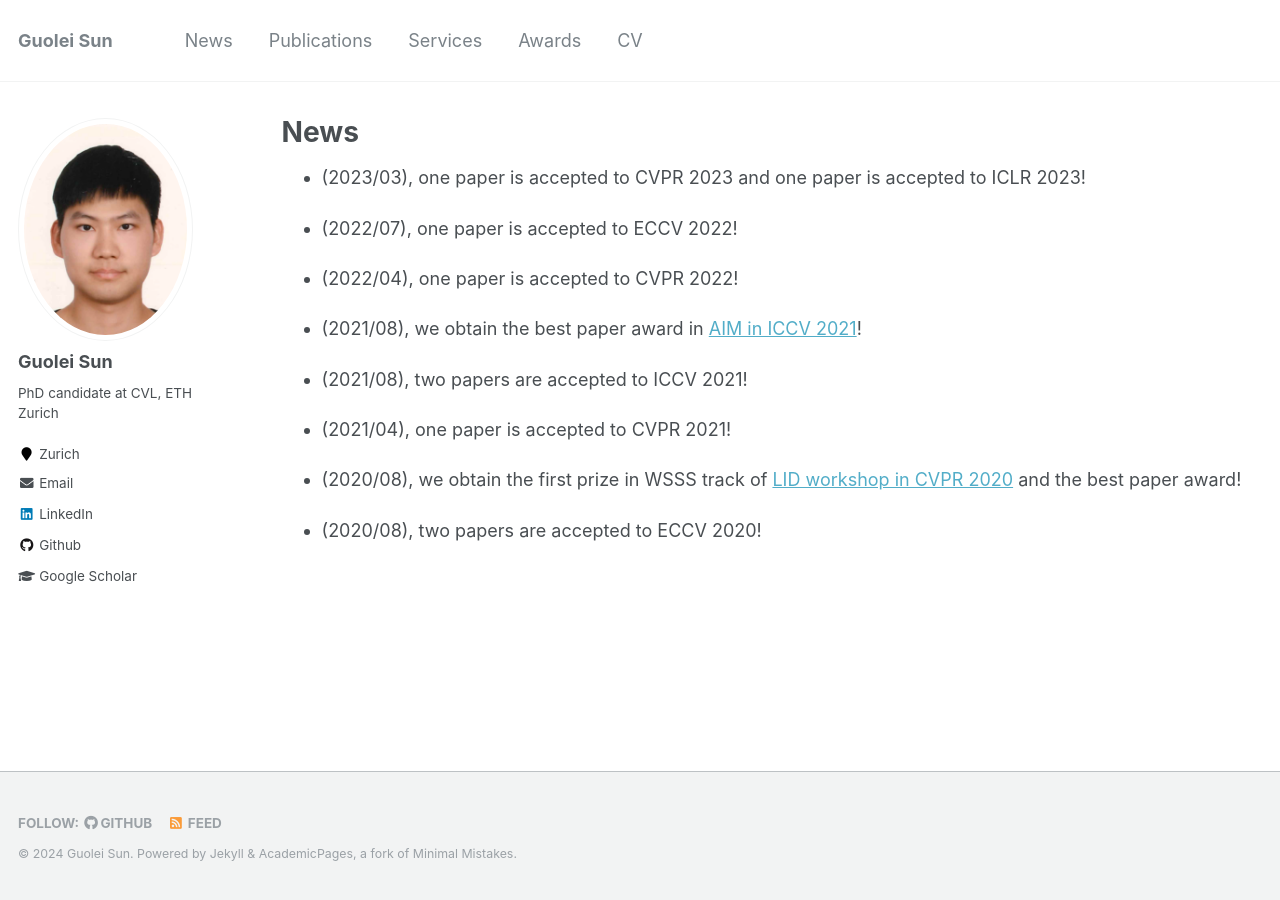
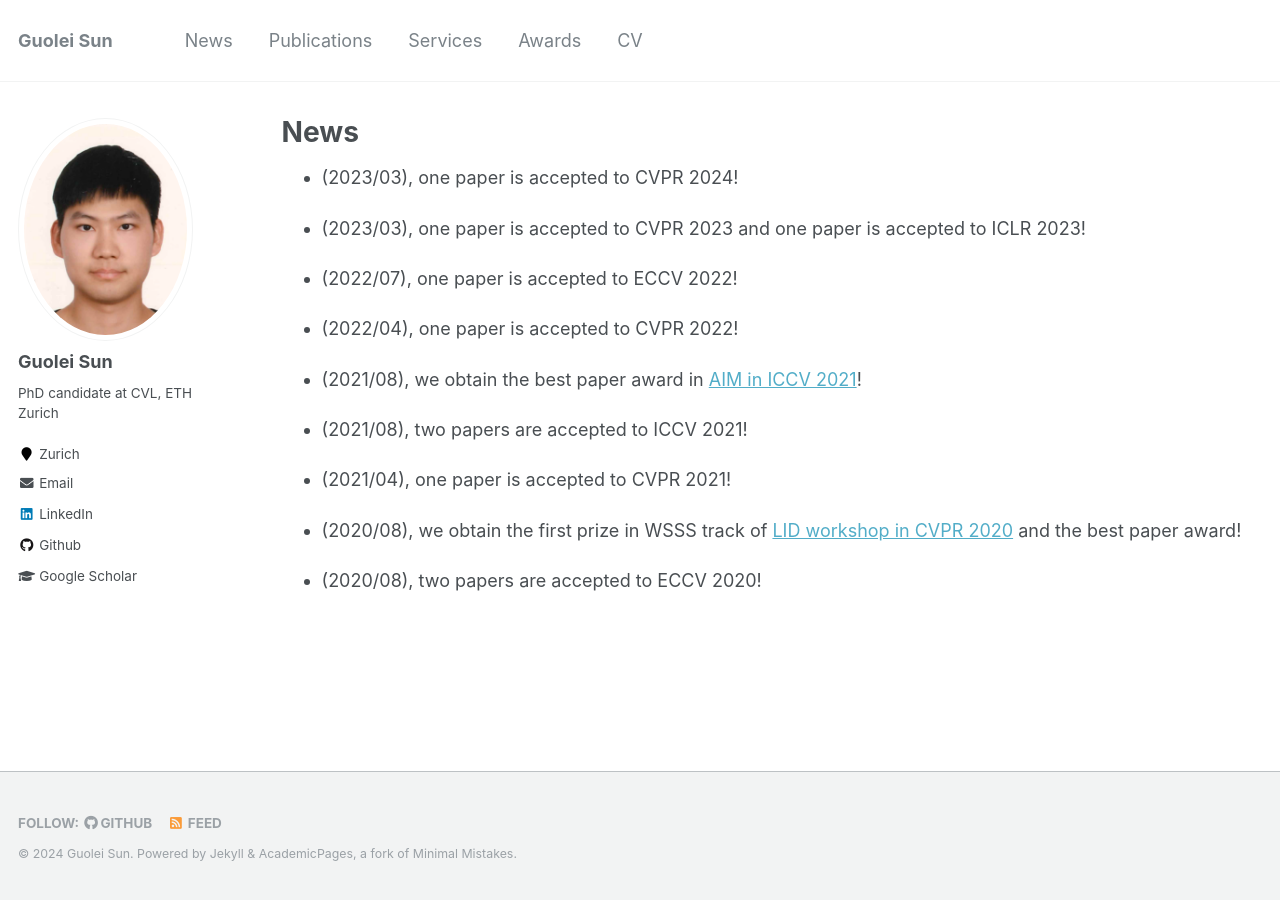
Before and after one commit to GuoleiSun/GuoleiSun.github.io, a Jekyll site: the page built from _pages/markdown.md, in a window 1280 px wide. Built offline with Jekyll 4.4.1, drawn with Linux system fonts in a browser that asks for light colours.

Commit message:
Update markdown.md

```diff
--- a/_pages/markdown.md
+++ b/_pages/markdown.md
@@ -8,6 +8,7 @@ redirect_from:
   - /markdown.html
 ---
 
+* (2023/03), one paper is accepted to CVPR 2024!
 
 * (2023/03), one paper is accepted to CVPR 2023 and one paper is accepted to ICLR 2023!
 
```
